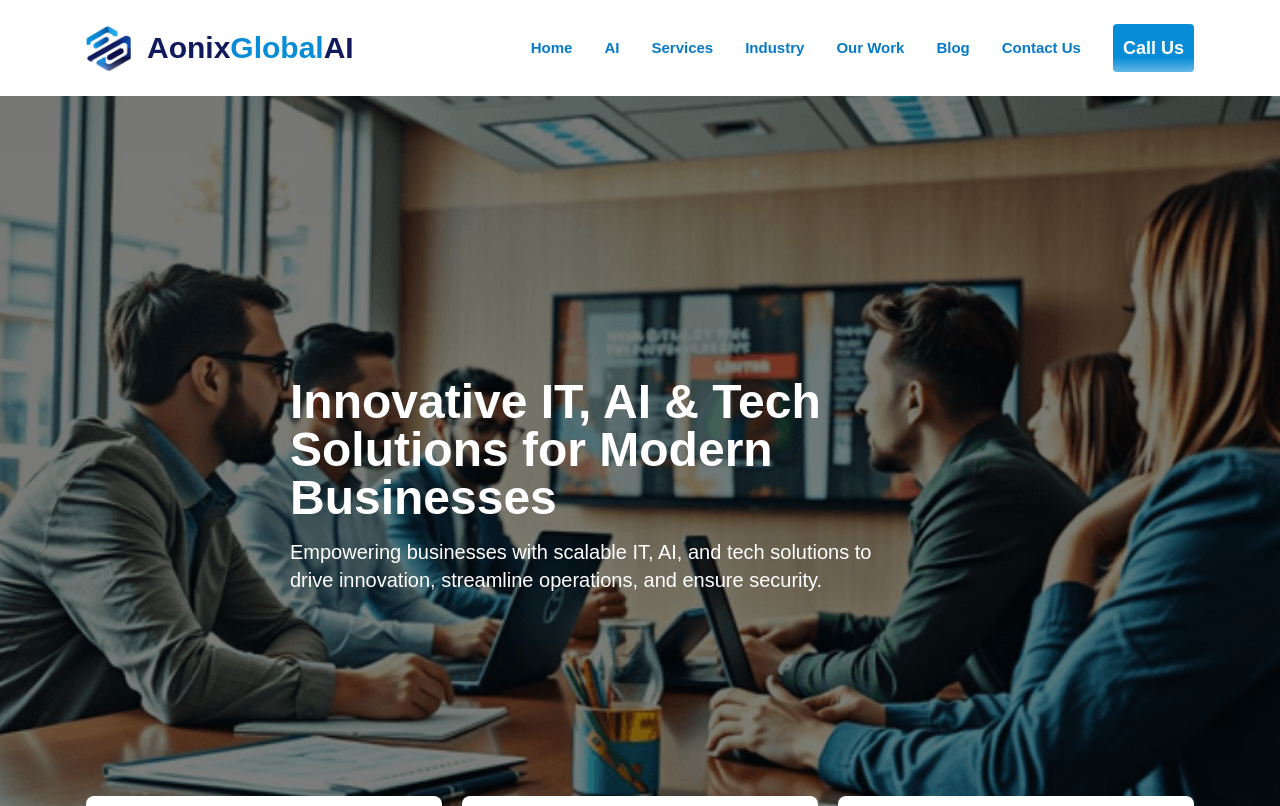
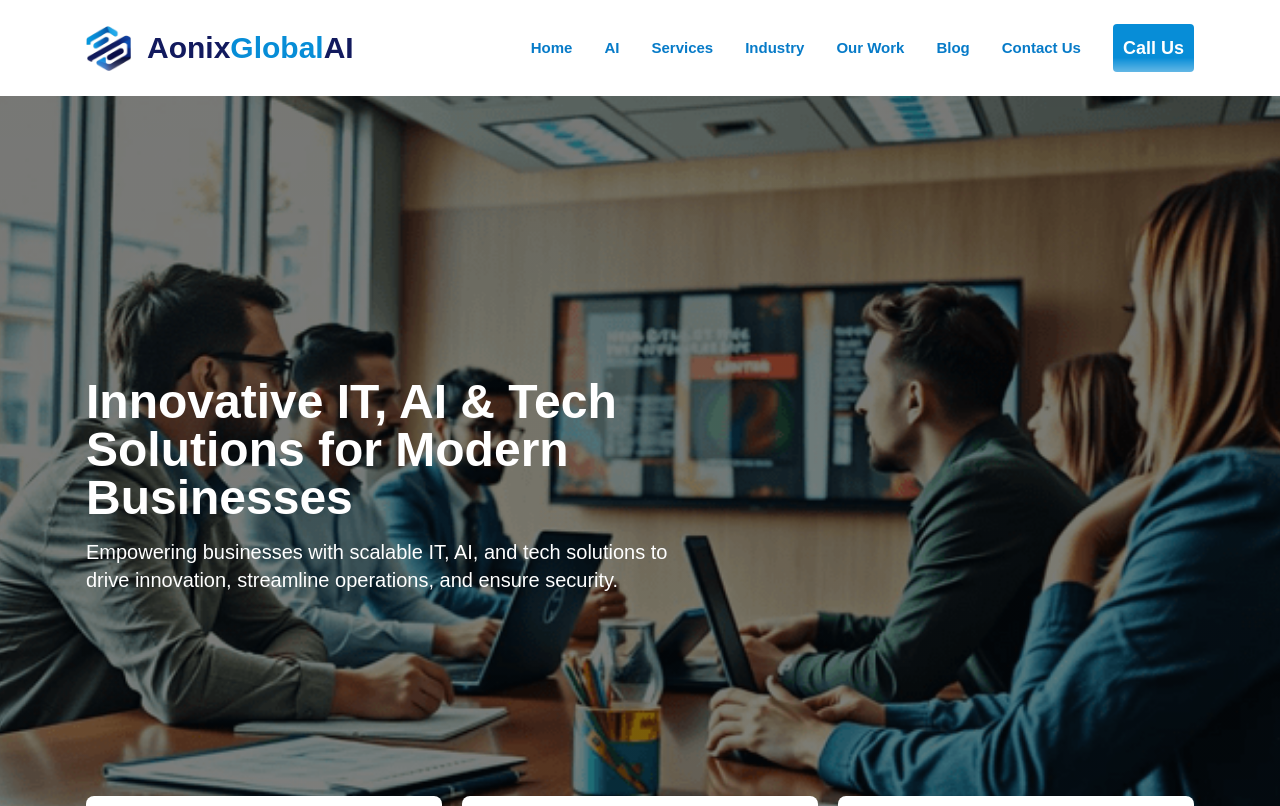
Before and after one commit to aOnixglobalai99/aonixglobalai-portfolio, a Next.js app: page / in a window 1280 px wide. Shown: the top 806 px of the page. Built offline with nearby package versions, Linux system fonts and the light colour scheme.

Commit message:
intro alignment adjustment

```diff
--- a/src/pages/index.tsx
+++ b/src/pages/index.tsx
@@ -22,8 +22,8 @@ const HomePage = () => {
       {/* Hero Section */}
       <div className="w-full">
         <div className="homepagefirstdiv-back h-[800px] bg-center bg-no-repeat bg-cover">
-          <div className="h-full flex flex-col items-start w-fit justify-center m-auto">
-            <div className="px-4 md:px-6 lg:px-8">
+          <div className="h-full flex flex-col items-start w-full max-w-[1140px] mx-auto pr-4 justify-center m-auto">
+            <div className="px-4">
               <h2 className="text-white font-black text-2xl sm:text-3xl md:text-4xl lg:text-5xl w-full sm:w-[500px] md:w-[600px] lg:w-[700px] leading-tight mb-4">
                 Innovative IT, AI & Tech Solutions for Modern Businesses
               </h2>
```
